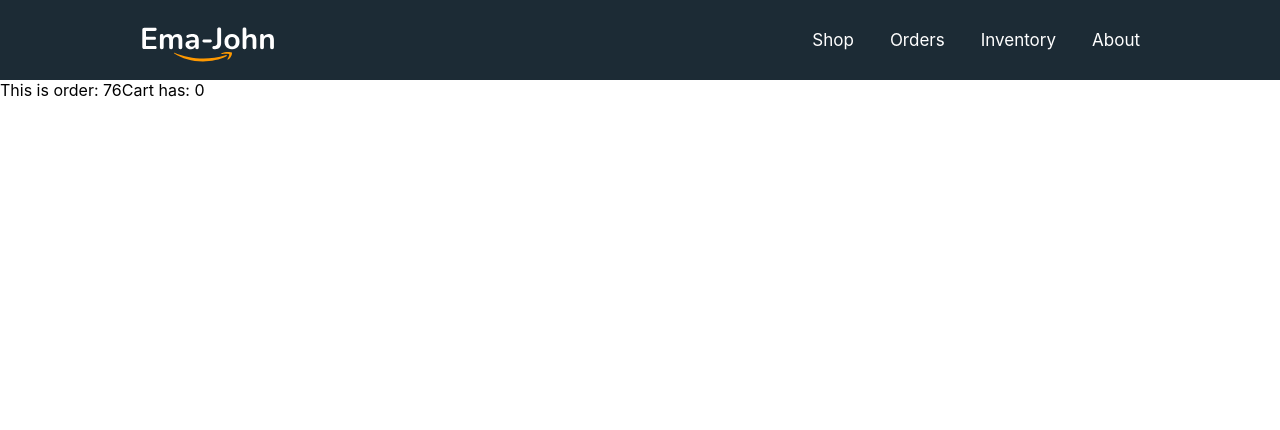
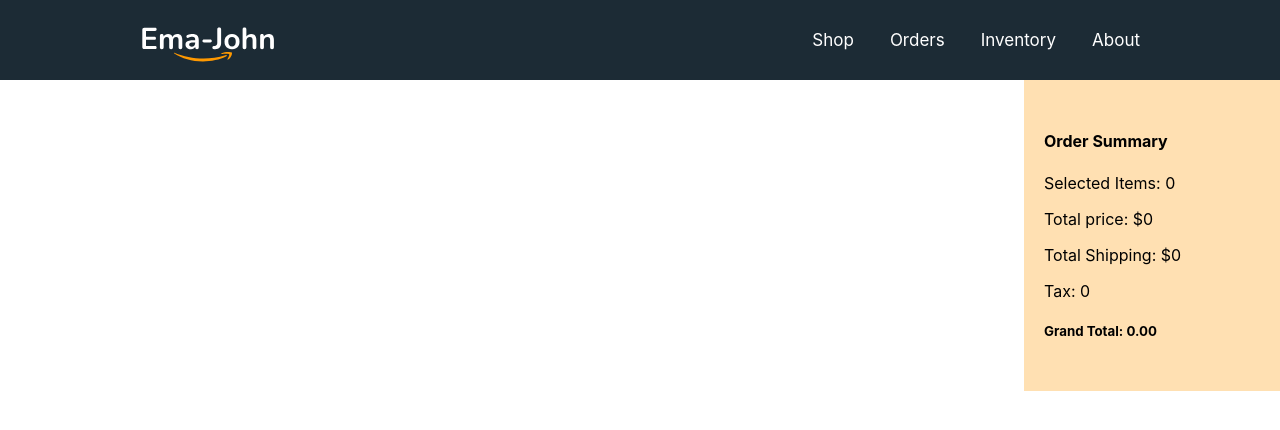
Before and after one commit to mrakib007/ema-john, a React (Create React App) app: page /orders in a window 1280 px wide. Shown: the top 430 px of the page. Built offline with nearby package versions, Linux system fonts and the light colour scheme.

Commit message:
new components added

```diff
--- a/src/components/Orders/Orders.js
+++ b/src/components/Orders/Orders.js
@@ -1,6 +1,8 @@
 import React from 'react';
 import useCart from '../../hooks/useCart';
 import useProducts from '../../hooks/useProducts';
+import Cart from '../Cart/Cart';
+import ReviewItem from '../ReviewItem/ReviewItem';
 import './Orders.css';
 
 const Orders = () => {
@@ -8,9 +10,18 @@
     const [cart,setCart] = useCart(products);
     console.log(products);
     return (
-        <div>
-            This is order: {products.length}
-            Cart has: {cart.length}
+        <div className='shop-container'>
+            <div className='products-container'>
+                {
+                    cart.map(product => <ReviewItem
+                    key={product.id}
+                    product={product}>
+                    </ReviewItem>)
+                }
+            </div>
+            <div className="cart-container">
+               <Cart cart={cart}></Cart>
+            </div>
         </div>
     );
 };
--- /dev/null
+++ b/src/components/ReviewItem/ReviewItem.js
@@ -0,0 +1,14 @@
+import React from 'react';
+import './ReviewItem.css';
+
+const ReviewItem = (props) => {
+    const {name,price,shipping,quantity} = props.product;
+    return (
+        <div>
+            This is review Item {name}
+            {/* 53-5 end */}
+        </div>
+    );
+};
+
+export default ReviewItem;
```
Also changed, not shown: src/components/ReviewItem/ReviewItem.css (added).
